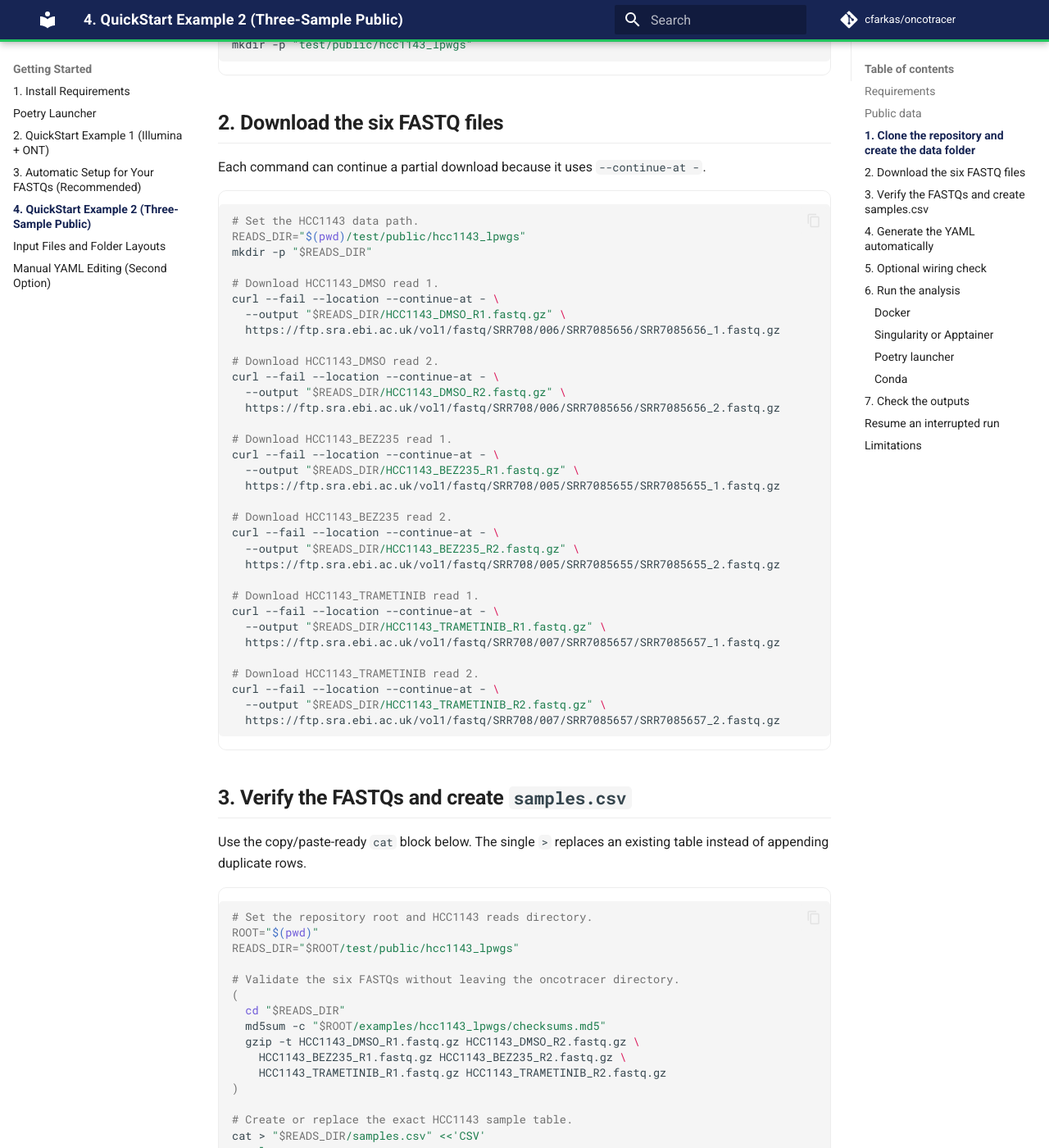
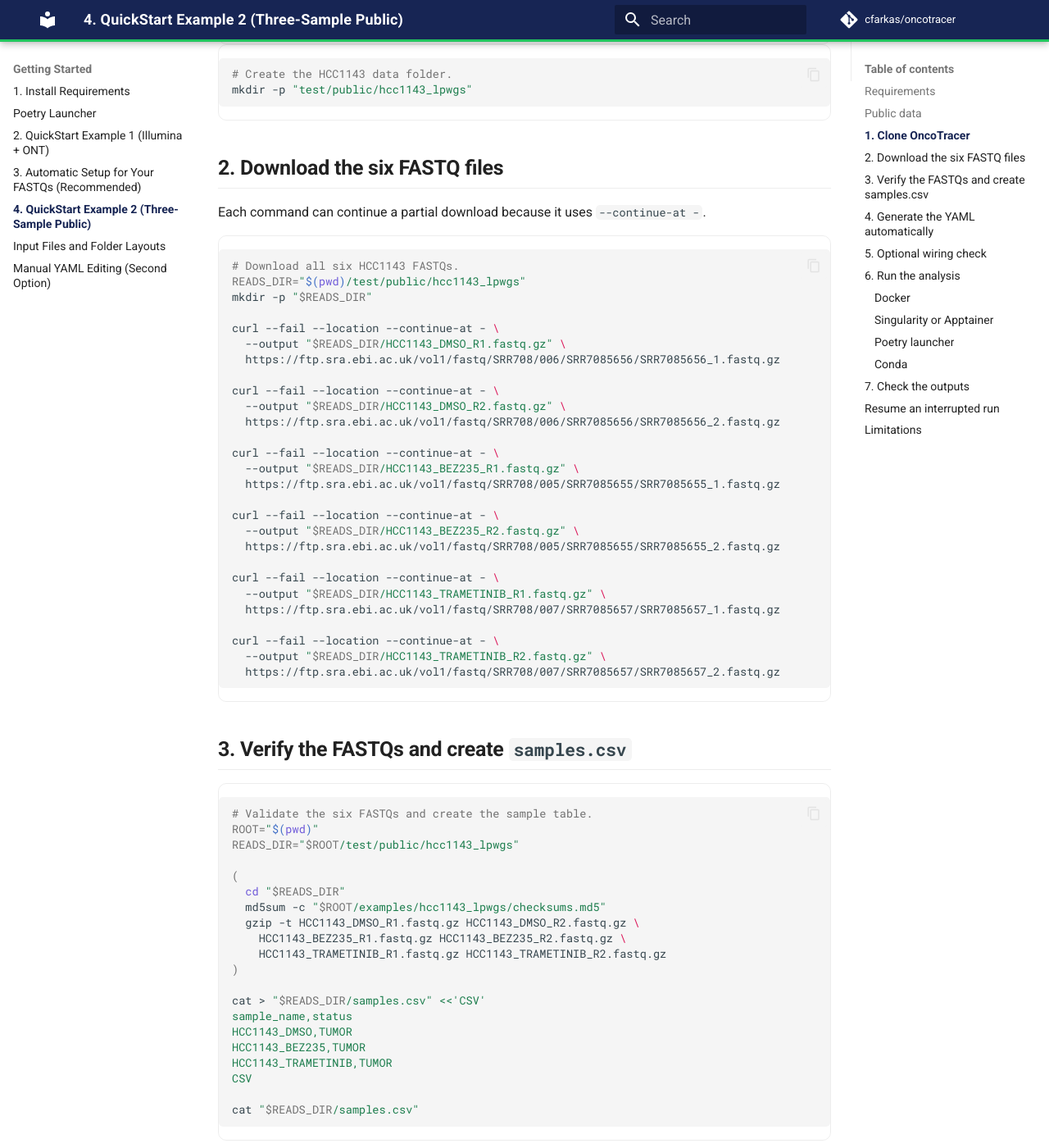
Before and after one commit to cfarkas/oncotracer, an MkDocs documentation site: the page built from docs/public_cohort.md, in a window 1280 px wide and 1400 px high, scrolled down 1325 px. Shown: the whole window at 82% size. Built offline with MkDocs 1.6.1 and Material for MkDocs 9.7.7, drawn with Linux system fonts in a browser that asks for light colours; comment, search, counter and statistics services are not loaded; some of the changed text lies outside the part shown.

Commit message:
Docs: simplify HCC1143 QuickStart clone steps

````diff
--- a/docs/public_cohort.md
+++ b/docs/public_cohort.md
@@ -26,13 +26,16 @@
 
 All rows are labeled `TUMOR`. DMSO is a treatment control, not a normal genome. Exact URLs, byte counts, and checksums are stored in [`examples/hcc1143_lpwgs/manifest.tsv`](https://github.com/cfarkas/oncotracer/blob/main/examples/hcc1143_lpwgs/manifest.tsv).
 
-## 1. Clone the repository and create the data folder
+## 1. Clone OncoTracer
 
 ```bash
-# Clone OncoTracer and enter the repository.
+# Clone OncoTracer into a given directory.
+
 git clone https://github.com/cfarkas/oncotracer.git
 cd oncotracer
+```
 
+```bash
 # Create the HCC1143 data folder.
 mkdir -p "test/public/hcc1143_lpwgs"
 ```
@@ -44,36 +47,30 @@
 Each command can continue a partial download because it uses `--continue-at -`.
 
 ```bash
-# Set the HCC1143 data path.
+# Download all six HCC1143 FASTQs.
 READS_DIR="$(pwd)/test/public/hcc1143_lpwgs"
 mkdir -p "$READS_DIR"
 
-# Download HCC1143_DMSO read 1.
 curl --fail --location --continue-at - \
   --output "$READS_DIR/HCC1143_DMSO_R1.fastq.gz" \
   https://ftp.sra.ebi.ac.uk/vol1/fastq/SRR708/006/SRR7085656/SRR7085656_1.fastq.gz
 
-# Download HCC1143_DMSO read 2.
 curl --fail --location --continue-at - \
   --output "$READS_DIR/HCC1143_DMSO_R2.fastq.gz" \
   https://ftp.sra.ebi.ac.uk/vol1/fastq/SRR708/006/SRR7085656/SRR7085656_2.fastq.gz
 
-# Download HCC1143_BEZ235 read 1.
 curl --fail --location --continue-at - \
   --output "$READS_DIR/HCC1143_BEZ235_R1.fastq.gz" \
   https://ftp.sra.ebi.ac.uk/vol1/fastq/SRR708/005/SRR7085655/SRR7085655_1.fastq.gz
 
-# Download HCC1143_BEZ235 read 2.
 curl --fail --location --continue-at - \
   --output "$READS_DIR/HCC1143_BEZ235_R2.fastq.gz" \
   https://ftp.sra.ebi.ac.uk/vol1/fastq/SRR708/005/SRR7085655/SRR7085655_2.fastq.gz
 
-# Download HCC1143_TRAMETINIB read 1.
 curl --fail --location --continue-at - \
   --output "$READS_DIR/HCC1143_TRAMETINIB_R1.fastq.gz" \
   https://ftp.sra.ebi.ac.uk/vol1/fastq/SRR708/007/SRR7085657/SRR7085657_1.fastq.gz
 
-# Download HCC1143_TRAMETINIB read 2.
 curl --fail --location --continue-at - \
   --output "$READS_DIR/HCC1143_TRAMETINIB_R2.fastq.gz" \
   https://ftp.sra.ebi.ac.uk/vol1/fastq/SRR708/007/SRR7085657/SRR7085657_2.fastq.gz
@@ -81,14 +78,11 @@
 
 ## 3. Verify the FASTQs and create `samples.csv`
 
-Use the copy/paste-ready `cat` block below. The single `>` replaces an existing table instead of appending duplicate rows.
-
 ```bash
-# Set the repository root and HCC1143 reads directory.
+# Validate the six FASTQs and create the sample table.
 ROOT="$(pwd)"
 READS_DIR="$ROOT/test/public/hcc1143_lpwgs"
 
-# Validate the six FASTQs without leaving the oncotracer directory.
 (
   cd "$READS_DIR"
   md5sum -c "$ROOT/examples/hcc1143_lpwgs/checksums.md5"
@@ -97,7 +91,6 @@
     HCC1143_TRAMETINIB_R1.fastq.gz HCC1143_TRAMETINIB_R2.fastq.gz
 )
 
-# Create or replace the exact HCC1143 sample table.
 cat > "$READS_DIR/samples.csv" <<'CSV'
 sample_name,status
 HCC1143_DMSO,TUMOR
@@ -105,7 +98,6 @@
 HCC1143_TRAMETINIB,TUMOR
 CSV
 
-# Display the saved table.
 cat "$READS_DIR/samples.csv"
 ```
 
@@ -125,7 +117,7 @@
 `--auto_params` matches the three sample names to their R1/R2 files, validates the FASTQs, writes `illumina.samplesheet.csv`, and writes `illumina.auto.yml`. It does not start alignment or CNA calling.
 
 ```bash
-# Generate the Illumina YAML and R1/R2 samplesheet without starting analysis.
+# Generate the Illumina YAML and R1/R2 samplesheet.
 nextflow run main.nf --auto_params \
   --mode illumina \
   --reads_folder "test/public/hcc1143_lpwgs" \
@@ -202,14 +194,12 @@
 ## 7. Check the outputs
 
 ```bash
-# Set the result path.
+# Inspect the completed HCC1143 outputs.
 OUT="$(pwd)/test/runs/hcc1143_lpwgs"
 
-# List the three aligned BAM files.
 find "$OUT/01_samurai_illumina/alignment" \
   -maxdepth 1 -type f -name '*.bam' -print
 
-# Confirm that each sample appears in the qDNAseq segment table.
 grep -Fq HCC1143_DMSO "$OUT/01_samurai_illumina/qdnaseq/all_segments.seg" \
   && echo 'HCC1143_DMSO: found'
 grep -Fq HCC1143_BEZ235 "$OUT/01_samurai_illumina/qdnaseq/all_segments.seg" \
@@ -217,7 +207,6 @@
 grep -Fq HCC1143_TRAMETINIB "$OUT/01_samurai_illumina/qdnaseq/all_segments.seg" \
   && echo 'HCC1143_TRAMETINIB: found'
 
-# Display the workflow summary.
 sed -n '1,40p' "$OUT/06_workflow_summary/workflow_summary.txt"
 ```
 
````
Also changed, not shown: other parts of docs/public_cohort.md (+6 -6 lines).
